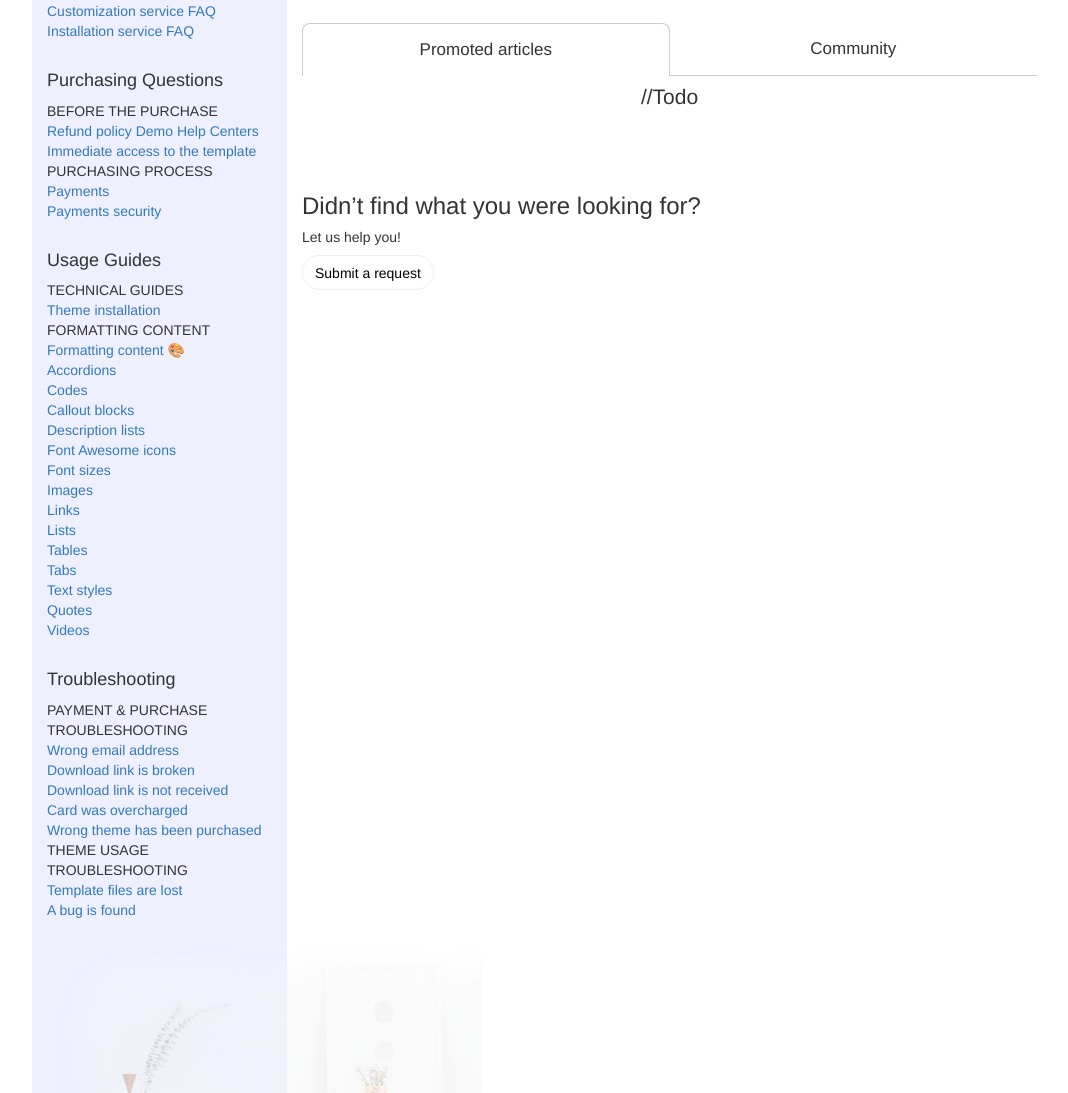
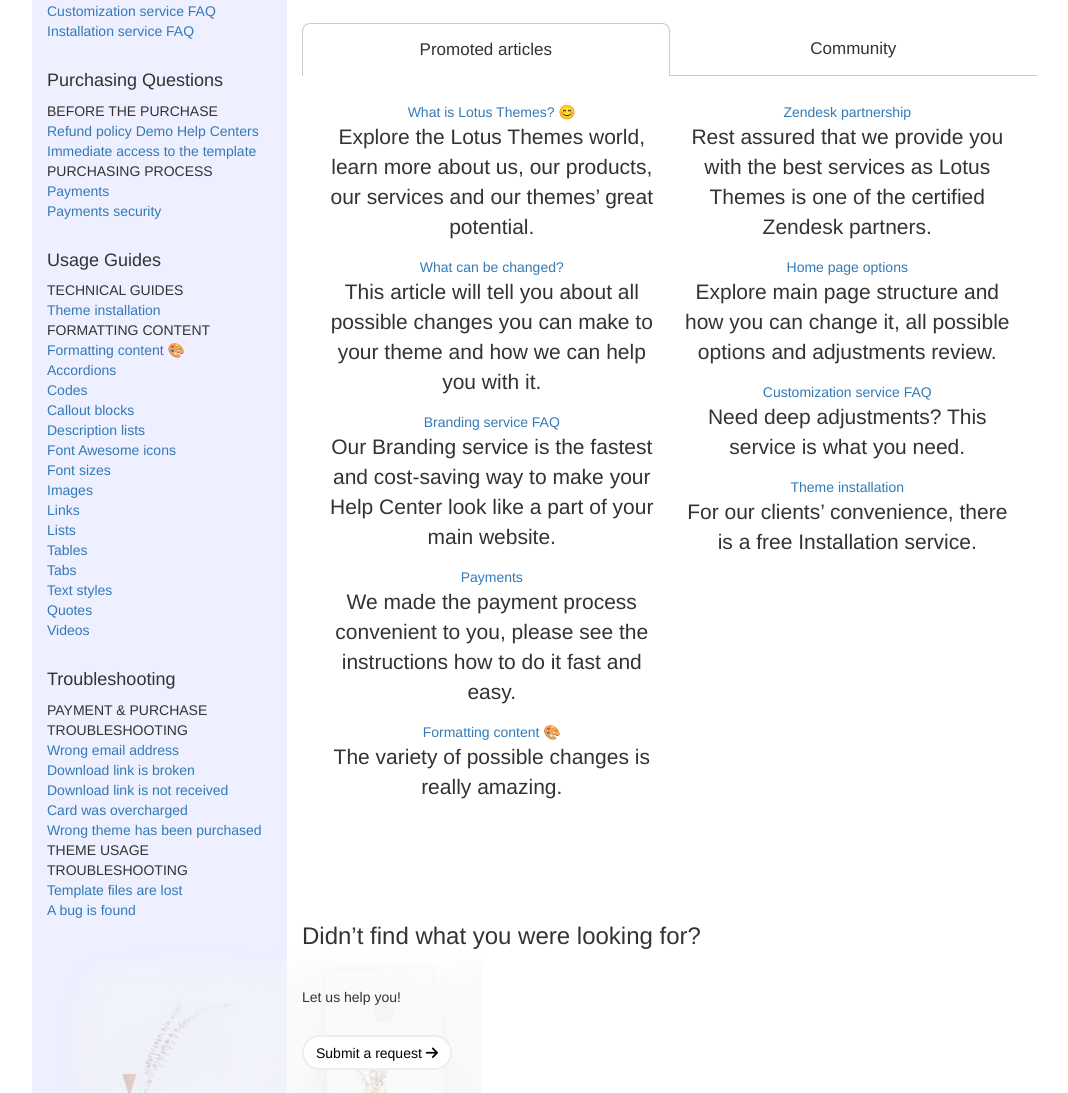
Before and after one commit to MirzaLeka/deltaThemeWebsite, a website: page web-info/index.html in a window 1280 px wide. Shown: the part 620-1713 px from the top of the page, without its empty margins (98-1166 px from the left). Drawn offline with nearby package versions, Linux system fonts and the light colour scheme.

Commit message:
Updated tabs

```diff
--- a/package.json
+++ b/package.json
@@ -37,6 +37,8 @@
     "static-server": "^2.0.0"
   },
   "babel": {
-    "presets": ["es2015"]
+    "presets": [
+      "es2015"
+    ]
   }
 }
--- a/resources/css/navbar.css
+++ b/resources/css/navbar.css
@@ -57,7 +57,7 @@
     display: inline-block;
     color: #000;
     text-decoration: none;
-    border: 1px solid #eee;
+    border: 2px solid #eee;
     border-radius: 500px;
 }
 
--- a/resources/css/styles.css
+++ b/resources/css/styles.css
@@ -8,6 +8,17 @@
     #fff 50%,
     #fff 100%
      )
+}
+
+@media only screen and (max-width: 768px) {
+    body {
+        background: #FFF;
+    }
+
+    #homeLastChildContent{
+        background: #FFF !important;
+        margin-top: -10px !important;
+    }
 }
 
 
@@ -90,6 +101,10 @@
     color: #AAA;
 }
 
+.tabParagraph{
+    font-size: 12px !important;
+}
+
 .didYouFind{
     text-align: center;
 	margin: 0 auto;
--- a/web-info/index.html
+++ b/web-info/index.html
@@ -2,7 +2,7 @@
 <html>
 <head>
 <meta charset="UTF-8">
-<title>Sisic's page</title>
+<title>Delta theme website</title>
   <!-- Latest compiled and minified CSS -->
   <link rel="stylesheet" href="https://maxcdn.bootstrapcdn.com/bootstrap/3.3.7/css/bootstrap.min.css">
   <!-- jQuery library -->
@@ -157,23 +157,95 @@
 </div>
 
 <div id="London" class="tabcontent active">
-  <p>//Todo</p>
+  <div class="container-fluid bg-3">
+    <div class="row">
+      <div class="col-sm-6">
+
+       <br>
+ <a class="sidebarAnchor" href="#">What is Lotus Themes? 😊 </a><br>
+ <p class="tabParagraph">
+   Explore the Lotus Themes world, learn more about us, our products, our services and our themes’ great potential.</p>
+ <a class="sidebarAnchor" href="#"> What can be changed? </a> <br>
+ <p class="tabParagraph">
+    This article will tell you about all possible changes you can make to your theme and how we can help you with it.
+    </p>
+<a class="sidebarAnchor" href="#"> Branding service FAQ </a> <br>
+<p class="tabParagraph">
+    Our Branding service is the fastest and cost-saving way to make your Help Center look like a part of your main website.
+    </p>
+ <a class="sidebarAnchor" href="#"> Payments </a> <br>
+ <p class="tabParagraph">
+    We made the payment process convenient to you, please see the instructions how to do it fast and easy.
+    </p>
+ <a class="sidebarAnchor" href="#"> Formatting content 🎨 </a>
+ <p class="tabParagraph">
+    The variety of possible changes is really amazing.
+    </p>
+
+      </div>
+      <div class="col-sm-6">
+
+        <br>
+
+          <a class="sidebarAnchor" href="#"> Zendesk partnership </a> <br>
+          <p class="tabParagraph">
+              Rest assured that we provide you with the best services as Lotus Themes is one of the certified Zendesk partners.
+              </p>
+          <a class="sidebarAnchor" href="#"> Home page options </a> <br>
+          <p class="tabParagraph">
+              Explore main page structure and how you can change it, all possible options and adjustments review.
+              </p>
+         <a class="sidebarAnchor" href="#"> Customization service FAQ </a>  <br>
+         <p class="tabParagraph">
+            Need deep adjustments? This service is what you need.
+            </p>
+          <a class="sidebarAnchor" href="#"> Theme installation </a>  <br>
+          <p class="tabParagraph">
+              For our clients’ convenience, there is a free Installation service.
+              </p>
+
+
+      </div>
+    </div>
+  </div><br>
 </div>
 
 <div id="Paris" class="tabcontent">
-  <p>//Todo</p>
+
+    <div class="container-fluid bg-3">
+
+        <div class="row">
+          <div class="col-sm-6">
+
+            <br>
+            <p class="tabParagraph">GENERAL DISCUSSION</p>
+            <a class="sidebarAnchor" href="#"> What's the community? </a>  <br>
+          <p class="tabParagraph">Comment added 8 months ago <br>
+         <i class="fa fa-comments-o" aria-hidden="true"></i> 1</p>
+
+          </div>
+
+          <div class="col-sm-6">
+
+              <br>
+
+          </div>
+        </div>
+      </div><br>
+
+
 </div>
 
 <br><br>
 
 <div class="didYouFind">
-
+    <br>
 <h3>Didn’t find what you were looking for?</h3>
-
+<br>
 <h5>Let us help you!</h5>
-
-<button class="btn signInBtn">Submit a request</button>
-
+<br>
+<button class="btn signInBtn">Submit a request <i class="fa fa-arrow-right"></i></button>
+<br> <br>
 </div>
 
 
```
